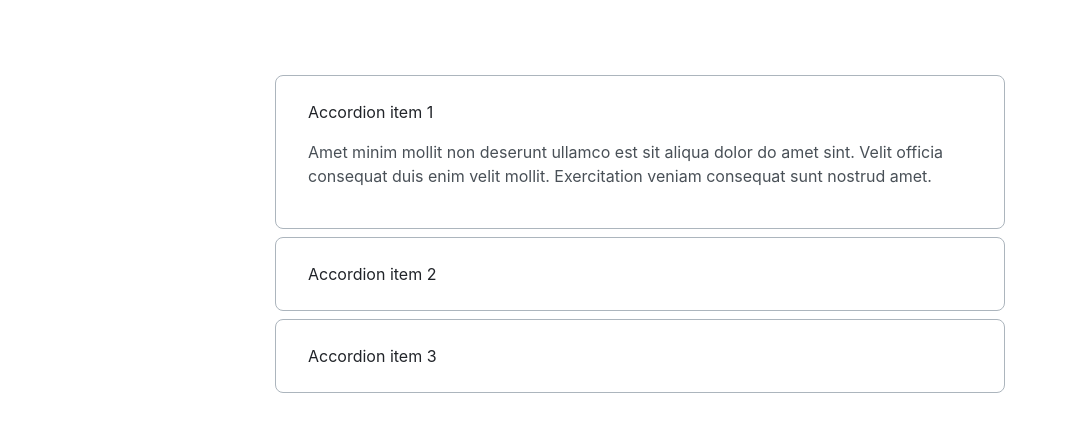
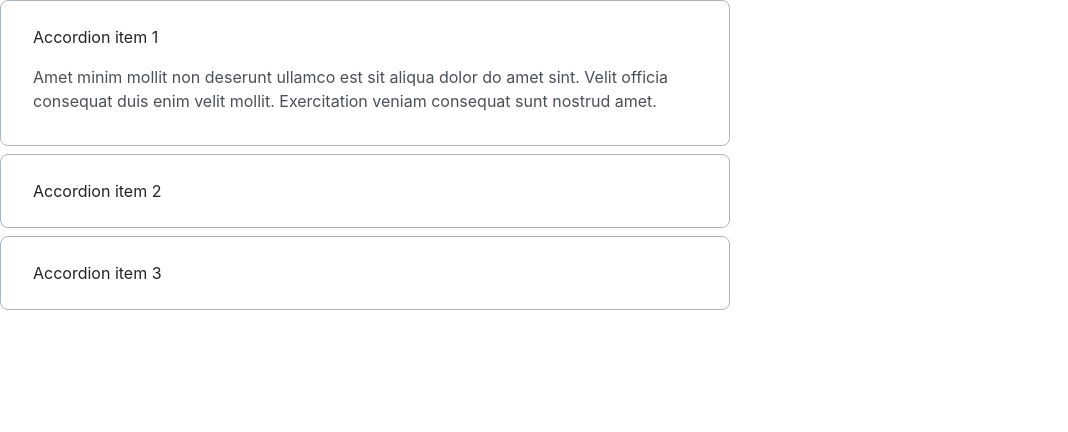
Before and after one commit to js-tasks-ru/htmlcss-20230411_aleksandr-pupkov1991, a website: page 03-lection1/02-accordion/index.html in a window 1280 px wide. Both pictures are taken after a click on the element "Accordion item 1". Shown: the whole page, without its empty margins (0-1068 px from the left). Drawn offline with Linux system fonts and the light colour scheme; a web font is replaced by a local one.

Commit message:
03-lection1/02-accordion-corrected remarks

```diff
--- a/03-lection1/02-accordion/accordion.css
+++ b/03-lection1/02-accordion/accordion.css
@@ -1,20 +1,22 @@
 /* Стилизация аккордеона*/
 .accordion{
     width: 730px;
-    margin: 75px auto 0 auto;
 }
-summary::-webkit-details-marker{
+.accordion__title::-webkit-details-marker{
     display: none;
 }
-details > summary{
+.accordion__item > .accordion__title{
     list-style: none;
 }
 .accordion__item{
     border: 1px solid var(--grey-3);
     border-radius: 8px;
-    padding: 24px 0 24px 32px;
+    padding: 24px 49px 24px 32px;
     margin-bottom: 8px;
     cursor: pointer;
+}
+.accordion__item[open]{
+    padding-bottom: 32px;
 }
 .accordion__item:last-child{
     margin-bottom: 0;
@@ -32,4 +34,5 @@ details > summary{
     font-size: 16px;
     line-height: 24px;
     color: var(--grey-4);
+    margin: 16px 0 0 0;
 }
```
